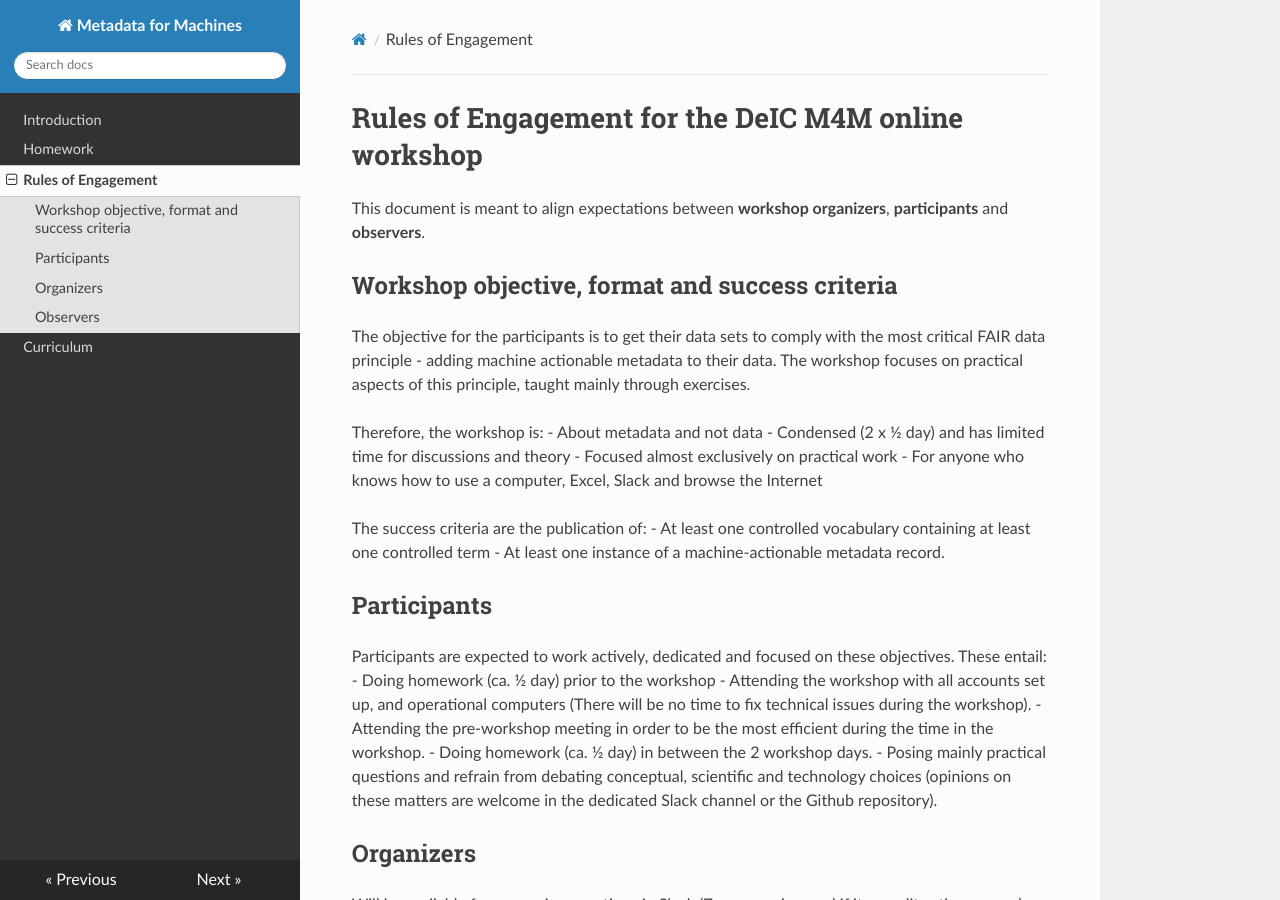
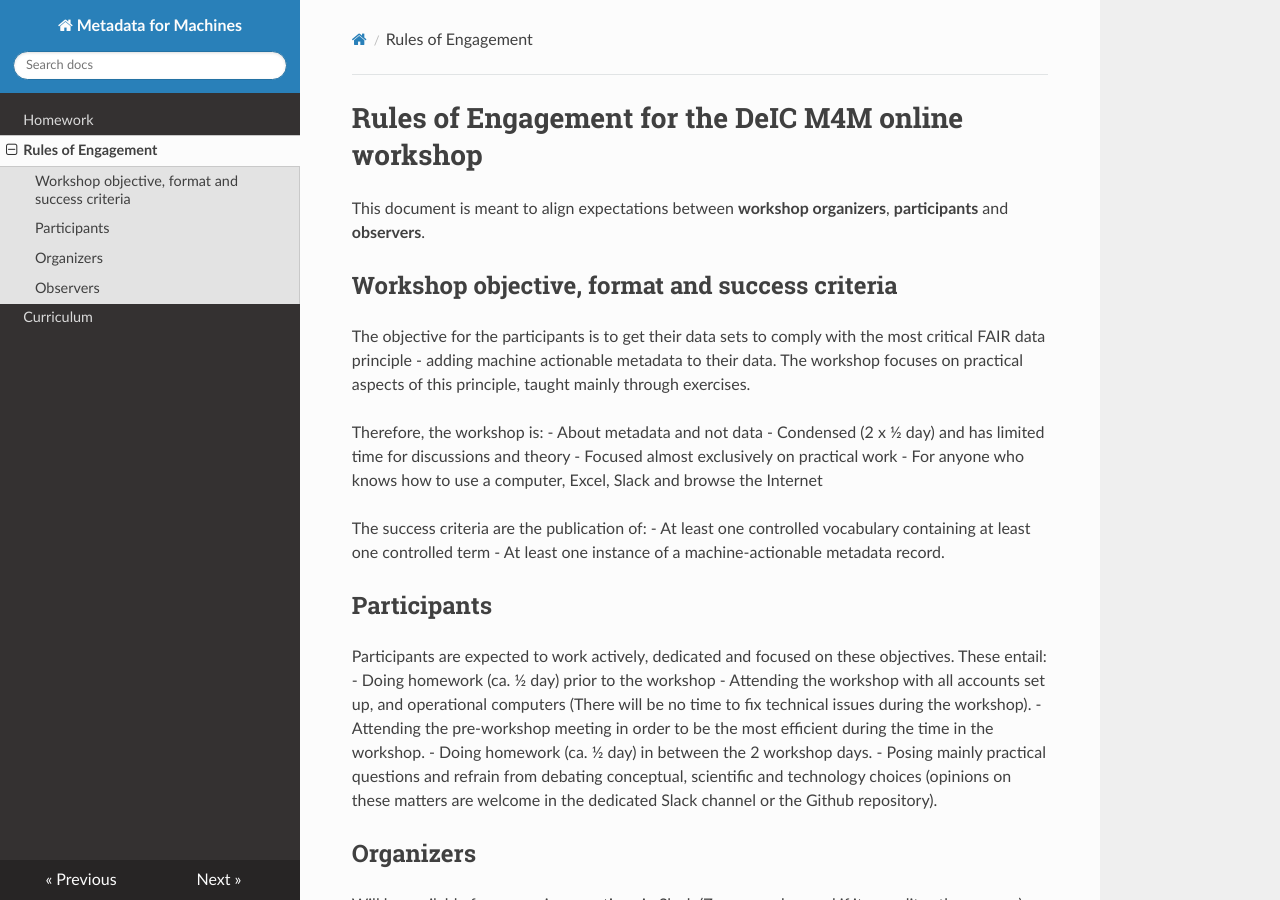
Before and after one commit to Hannah-DK/M4M-DK, an MkDocs documentation site: the page built from docs/Rules of Engagement.md, in a window 1280 px wide and 900 px high. Built offline with MkDocs 1.6.1, drawn with Linux system fonts in a browser that asks for light colours; nearby versions of some CDN libraries.

Commit message:
Update mkdocs.yml

```diff
--- a/mkdocs.yml
+++ b/mkdocs.yml
@@ -1,6 +1,5 @@
 site_name: Metadata for Machines
 nav:
-    - Introduction: Introduction.md
     - Homework: Homework.md
     - Rules of Engagement: Rules of Engagement.md
     - Curriculum: Curriculum.md
```
